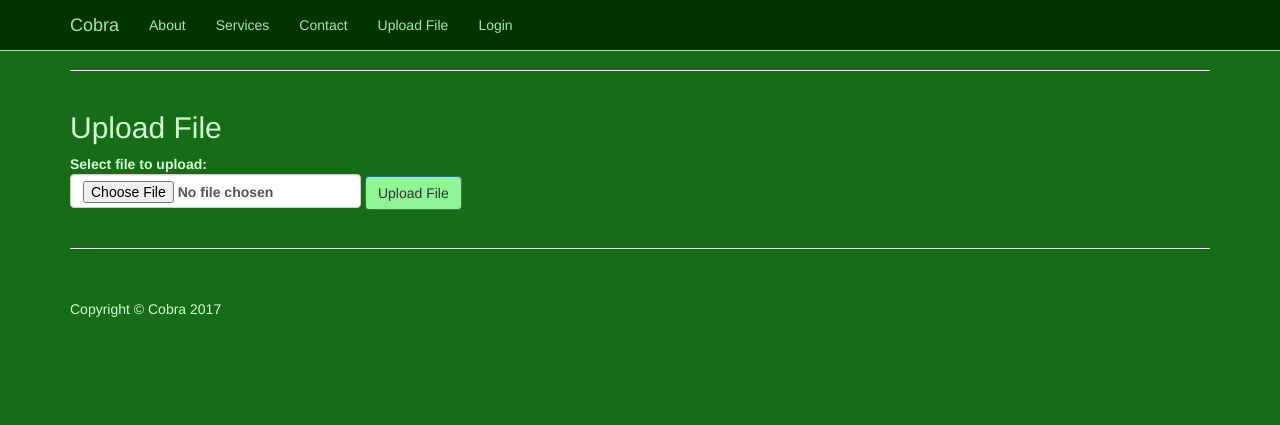
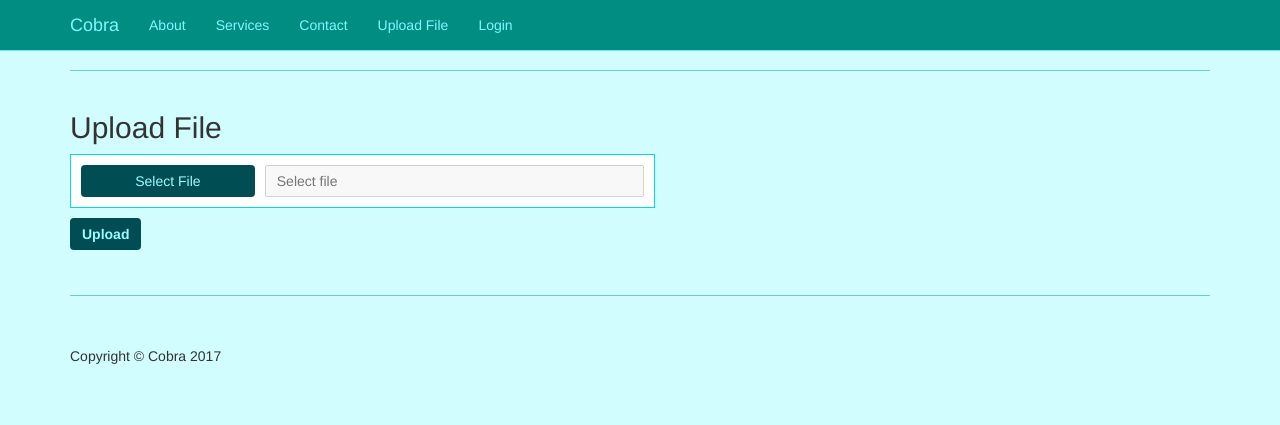
Before and after one commit to viperior/warsloth, a PHP site: page /upload.php in a window 1280 px wide. Shown: the top 425 px of the page. Run offline with PHP 8.4, Linux system fonts and the light colour scheme.

Commit message:
CSS styling and Upload Form Update

```diff
--- a/public/css/business-frontpage.css
+++ b/public/css/business-frontpage.css
@@ -64,36 +64,70 @@ footer {
 	color: #d2ffd3;
 }
 
+/* Navigation */
 #cobra .navbar {
 	background-color: #013300;
 	border-color: #a2eaa0;
 }
 
-#cobra .navbar-brand, #cobra .navbar-nav>li>a {
+#cobra .navbar-brand,
+#cobra .navbar-nav>li>a {
 	color: #9feda1;
 }
 
-#cobra .navbar-brand:hover, #cobra .navbar-nav>li>a:hover {
+#cobra .navbar-brand:hover,
+#cobra .navbar-nav>li>a:hover {
 	color: #fff;
 }
 
-#cobra .btn-default, #cobra .btn {
-	background-color: #8ff496;
-	color: #333;
+/* Header */
+#cobra .business-header {
+	background: url(../img/header.jpg) center center no-repeat scroll;
+	background-size: auto 100%;
+	background-color: #000;
+
 }
 
-#cobra .btn-default:hover, #cobra .btn:hover {
-	background-color: #35f933;
+/* Horizontal Rule */
+#cobra hr {
+	border-color: #7ffc7a;
+}
+/* Heading Text */
+#cobra h1,
+#cobra h2 {
+    color: #44ff3d;
+    text-shadow: 0.02em 0.02em 0.01em #000548;
 }
 
-#cobra a, #cobra span.gc-cs-link {
+/* Links */
+#cobra a,
+#cobra span.gc-cs-link {
     color: #0dff1b;
 }
 
+/* Buttons */
+#cobra .btn-default,
+#cobra .btn {
+	background-color: #31ff3f;
+    color: #333;
+    border: 0;
+}
+
+#cobra .btn-default:hover,
+#cobra .btn:hover {
+	background-color: #000;
+    color: #36c53d;
+}
+
+/* Index page circle icons */
 #cobra .img-circle {
 	background-color: #002600;
 }
 
+#cobra .well,
+#cobra .form-control {
+	color: #000;
+}
 
 /********************************
  *    Team Motherbrain Style    *
@@ -102,34 +136,148 @@ footer {
 	background-color: rgb(209, 253, 255);
 }
 
+/* Navigation */
 #motherbrain .navbar {
 	background-color: #018d82;
 	border-color: #6ce7ee;
 }
 
-#motherbrain .navbar-brand, #motherbrain .navbar-nav>li>a {
+#motherbrain .navbar-brand,
+#motherbrain .navbar-nav>li>a {
 	color:#81f6ff;
 }
 
-#motherbrain .navbar-brand:hover, #cobra .navbar-nav>li>a:hover {
+#motherbrain .navbar-brand:hover,
+#motherbrain .navbar-nav>li>a:hover {
 	color: #fff;
 }
 
+/* Header */
 #motherbrain .business-header {
 	background: url(../img/motherbrain.jpg) center center no-repeat scroll;
-	background-size:contain;
+	background-size: auto 100%;
 	background-color: #001214;
 
 }
 
-#motherbrain .btn-default, #motherbrain .btn {
-	background-color: #55bfc4;
-	color: #333;
+/* Horizontal Rule */
+#motherbrain hr {
+	border-color:rgba(0, 159, 149, 0.5);
 }
 
-#motherbrain .btn-default:hover, #motherbrain .btn:hover {
-	background-color:#6ce7ee
+/* Buttons */
+#motherbrain .btn-default,
+#motherbrain .btn {
+	background-color: #004e53;
+    color: #9dfbff;
+	border:0;
 }
+
+#motherbrain .btn-default:hover,
+#motherbrain .btn:hover {
+	background-color: #000;
+    color: #9dfbff;
+}
+
+/* Link Text */
+#motherbrain a,
+#motherbrain span.gc-cs-link {
+    color: #0100b7;
+}
+
+/* Icon Circles */
 #motherbrain .img-circle {
 	background-color: #01aba0;
 }
+
+/* Text Boxes */
+#motherbrain .well,
+#motherbrain .form-control {
+	background-color: rgba(255, 255, 255, 0.25);
+	border-color: #00dade;
+}
+
+#motherbrain .form-control:focus {
+	box-shadow: inset 0 1px 1px rgba(0,0,0,.075), 0 0 8px rgba(30, 200, 200, 0.6);
+}
+
+/********************************
+ *    Team RedFalcon Style    *
+ ********************************/
+#redfalcon {
+	background-color: #ffa973;
+}
+
+/* Navigation */
+#redfalcon .navbar {
+	font-size: larger;
+    font-weight: bolder;
+	background-color: #690004;
+    border-color: #fd4d33;
+    text-shadow: 0.05em 0.05em 0.1em #000;
+}
+
+#redfalcon .navbar-brand,
+#redfalcon .navbar-nav>li>a {
+	color:#f00;
+}
+
+#redfalcon .navbar-brand:hover,
+#redfalcon .navbar-nav>li>a:hover {
+	color: #ff8f66;
+	text-shadow: 0.05em 0.05em 0.1em #800;
+}
+
+/* Header */
+#redfalcon .business-header {
+	background: url(../img/redfalcon.jpg) center center no-repeat scroll;
+	background-size:contain;
+	background-color: #130002;
+
+}
+
+/* Heading Text */
+#redfalcon h1, #redfalcon h2 {
+    color: #e30000;
+    text-shadow: 0.02em 0.02em 0.01em #740000;
+}
+
+/* Link Text */
+#redfalcon a,
+#redfalcon span.gc-cs-link {
+    color: #c20007;
+}
+
+/* Horizontal Rule */
+#redfalcon hr {
+	border-color:rgb(255, 200, 189);
+}
+
+/* Buttons */
+#redfalcon .btn-default,
+#redfalcon .btn {
+	background-color: #810a0a;
+	color: #fff;
+	border:0;
+}
+
+#redfalcon .btn-default:hover,
+#redfalcon .btn:hover {
+	background-color:#f00;
+}
+
+/* Index Page Circles */
+#redfalcon .img-circle {
+	background-color: #810a0a;
+}
+
+/* Text Boxes */
+#redfalcon .well,
+#redfalcon .form-control {
+	background-color: rgba(248, 255, 216, 0.56);
+	border-color: rgba(251, 0, 10, 0.23);
+}
+
+#redfalcon .form-control:focus {
+	box-shadow: inset 0 1px 1px rgba(0,0,0,.075), 0 0 8px rgba(255, 0, 0, 0.6);
+}
--- a/public/includes/header.php
+++ b/public/includes/header.php
@@ -36,7 +36,7 @@
 
 </head>
 
-<body id="cobra">
+<body id="motherbrain">
 
 	<!-- Navigation -->
 	<nav class="navbar navbar-inverse navbar-fixed-top" role="navigation">
--- a/public/upload.php
+++ b/public/upload.php
@@ -2,19 +2,88 @@
 <?php include "includes/header.php"; ?>
 
 <hr>
+<style>
+.selectFile {
+    position: relative;
+    overflow: hidden;
+	margin: 0 10px 0 0;
+	display:table-cell;
+}
+.selectFile input.upload {
+    position: absolute;
+    top: 0;
+    right: 0;
+    margin: 0;
+    padding: 0;
+    font-size: 20px;
+    cursor: pointer;
+    opacity: 0;
+    filter: alpha(opacity=0);
+}
+
+label {
+	margin: 0;
+	font-weight: normal;
+}
+
+#uploadSubmit {
+	font-weight: bold;
+	margin: 10px 0;
+}
+
+#upload-background {
+	background-color: white;
+    border: 1px solid #00dddd;
+    padding: 10px 0;
+	margin-left: 15px;
+	display:table;
+	border-spacing: 10px 0;
+}
+
+#displayFile input {
+	display:table-cell;
+	width: 100%;
+	padding:0;
+	height: 100%
+}
+
+#displayFile {
+	padding: 0;
+	padding-left: 10px;
+	display: inline-block;
+	height: 32px;
+	width: 100%;
+}
+</style>
 
 <div class="row">
-	<div class="col-sm-12">
+	<div class="col-sm-6">
 		<h2>Upload File</h2>
 
 		<form action="getfile.php" method="post" enctype="multipart/form-data">
 			<div class="form-group">
-				<label>Select file to upload:
-				<input class="form-control" type="file" name="fileToUpload" id="fileToUpload" />
-				</label>
-				<button class="btn btn-primary" type="submit">Upload File</button>
+				<div class="row">
+					<div class="col-sm-12" id="upload-background">
+						<div class="selectFile btn btn-primary">
+							<label>Select File
+							<input class="form-control upload" type="file" name="fileToUpload" id="fileToUpload"/>
+							</label>
+						</div>
+						<input id="displayFile" placeholder="Select file" disabled="disabled" />
+					</div>
+
+					<div class="col-sm-12">
+						<button class="btn btn-primary" type="submit" id="uploadSubmit">Upload</button>
+					</div>
+				</div>
 			</div>
 		</form>
   </div>
 </div>
+
+<script>
+	document.getElementById("fileToUpload").onchange = function () {
+    document.getElementById("displayFile").value = this.value;
+};
+</script>
 <?php include "includes/footer.php"; ?>
```
Also changed, not shown: 1 other file.
